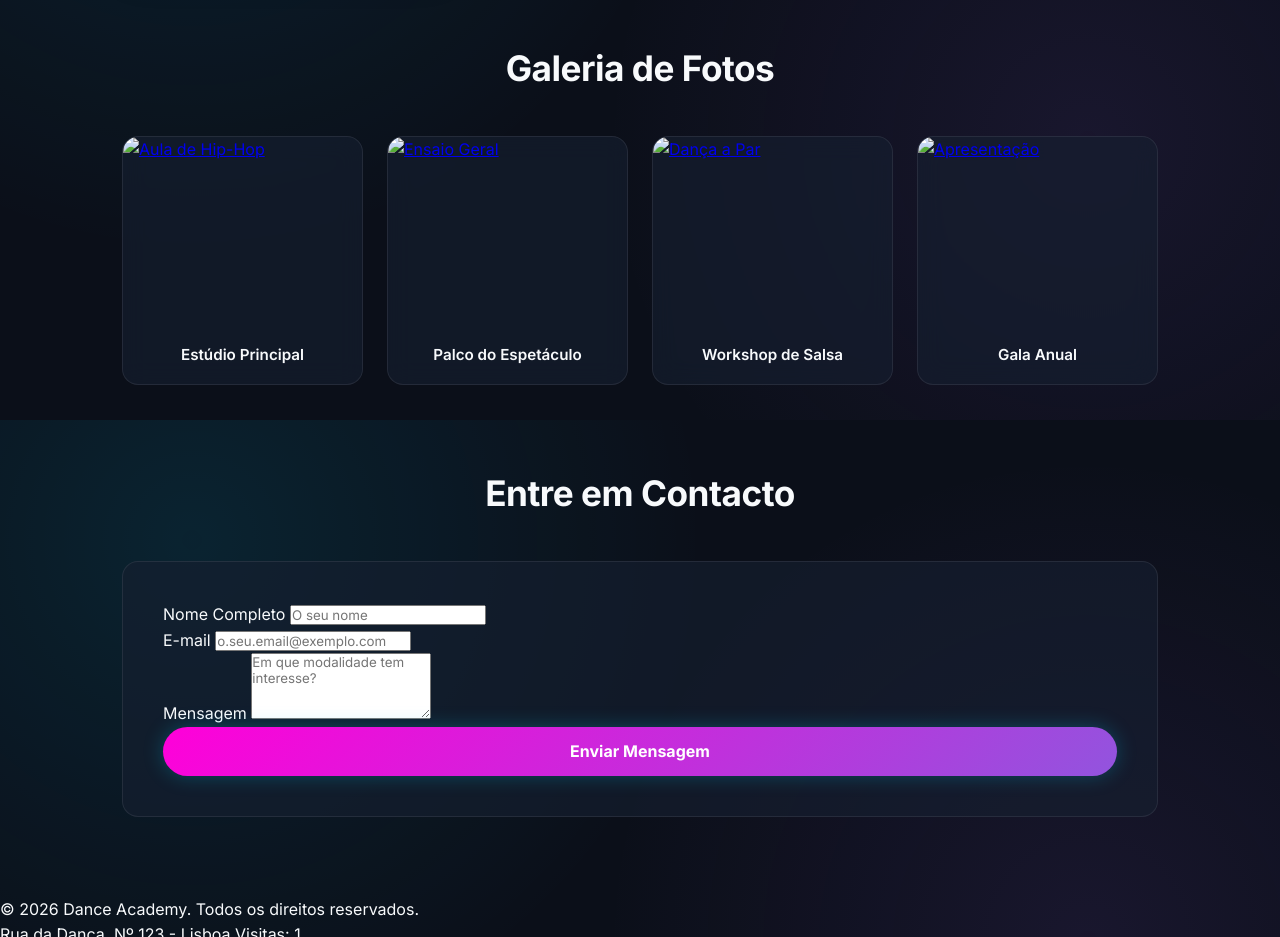
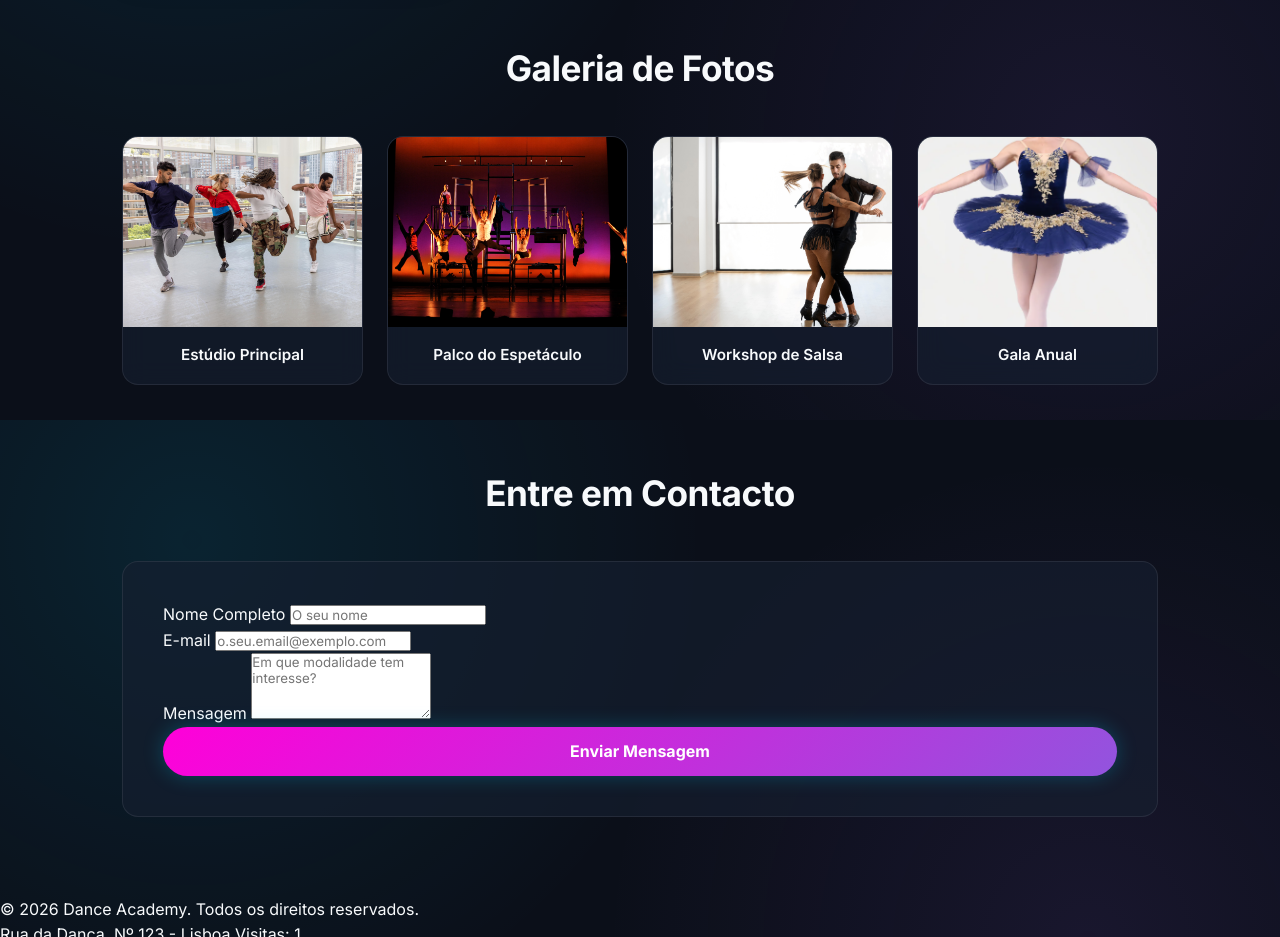
Before and after one commit to a117462/Avalia-o, a plain HTML site: page index.html in a window 1280 px wide. Shown: the part 1180-2117 px from the top of the page. Drawn offline with Linux system fonts and the light colour scheme.

Commit message:
Update index.html

```diff
--- a/index.html
+++ b/index.html
@@ -65,26 +65,26 @@
         <h2>Galeria de Fotos</h2>
         <div class="gallery-grid">
             <div class="gallery-item">
-                <a href="./imagens/hiphop.png" target="_blank">
-                    <img src="./imagens/hiphop.png" alt="Aula de Hip-Hop">
+                <a href="hiphop.png" target="_blank">
+                    <img src="hiphop.png" alt="Aula de Hip-Hop">
                 </a>
                 <p>Estúdio Principal</p>
             </div>
             <div class="gallery-item">
-                <a href="./imagens/palco.png" target="_blank">
-                    <img src="./imagens/palco.png" alt="Ensaio Geral">
+                <a href="palco.png" target="_blank">
+                    <img src="palco.png" alt="Ensaio Geral">
                 </a>
                 <p>Palco do Espetáculo</p>
             </div>
             <div class="gallery-item">
-                <a href="./imagens/Salsa.png" target="_blank">
-                    <img src="./imagens/Salsa.png" alt="Dança a Par">
+                <a href="Salsa.png" target="_blank">
+                    <img src="Salsa.png" alt="Dança a Par">
                 </a>
                 <p>Workshop de Salsa</p>
             </div>
             <div class="gallery-item">
-                <a href="./imagens/Gala.png" target="_blank">
-                    <img src="./imagens/Gala.png" alt="Apresentação">
+                <a href="Gala.png" target="_blank">
+                    <img src="Gala.png" alt="Apresentação">
                 </a>
                 <p>Gala Anual</p>
             </div>
```
